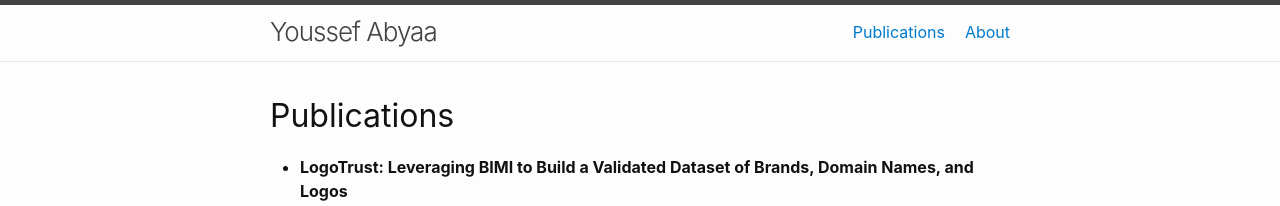
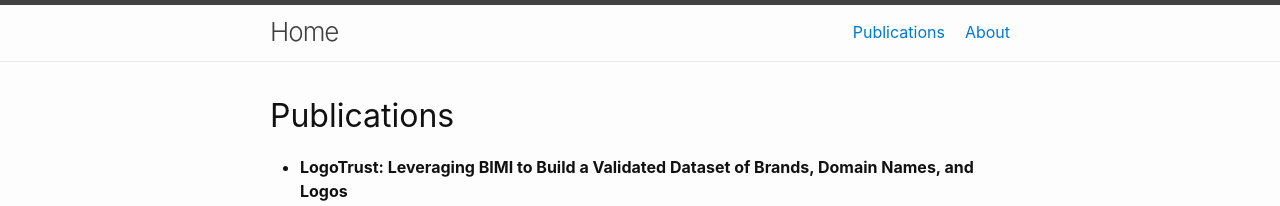
Before and after one commit to josef0x/josef0x.github.io, a Jekyll site: the page built from publications.html, in a window 1280 px wide. Shown: the top 206 px of the page. Built offline with Jekyll 4.4.1, drawn with Linux system fonts in a browser that asks for light colours.

Commit message:
add title

```diff
--- a/_includes/head.html
+++ b/_includes/head.html
@@ -3,4 +3,5 @@
     <meta http-equiv="X-UA-Compatible" content="IE=edge">
     <meta name="viewport" content="width=device-width, initial-scale=1">
     <link id="main-stylesheet" rel="stylesheet" href="{{ '/assets/css/main.css' | relative_url }}">
+    <title>Youssef Abyaa's blog</title>
 </head>
--- a/_includes/header.html
+++ b/_includes/header.html
@@ -4,7 +4,7 @@
       {%- assign default_paths = site.pages | map: "path" -%}
       {%- assign page_paths = site.minima.nav_pages | default: default_paths -%}
       {%- assign page_titles = site.pages | map: 'title' | compact %}
-      <a class="site-title" rel="author" href="{{ '/' | relative_url }}">{{ site.title | escape }}</a>
+      <a class="site-title" rel="author" href="{{ '/' | relative_url }}">Home</a>
 
       {%- unless page_titles == empty %}
         <nav class="site-nav">
```
